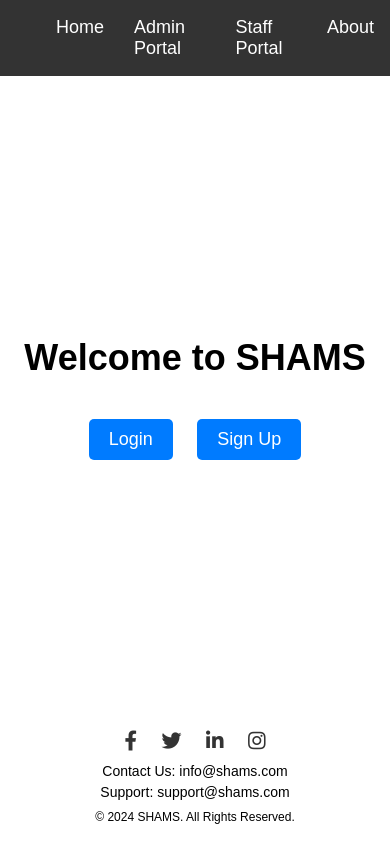
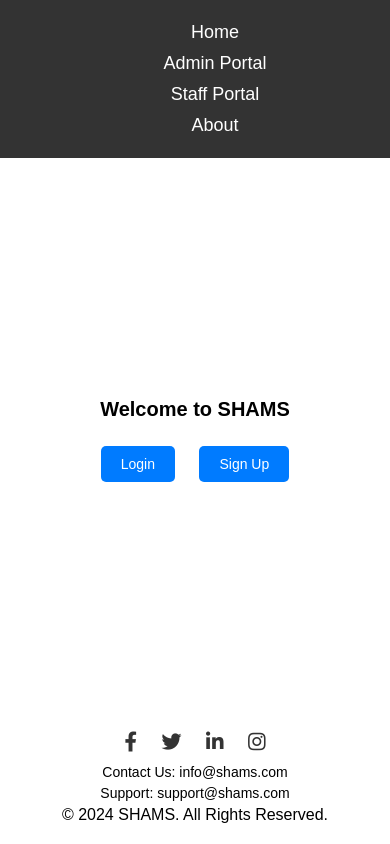
Before and after one commit to yvesmfura/Simplified-hospital-appointment-management-system, a Flask app: page / in a window 390 px wide. Run offline with Flask 3, Linux system fonts and the light colour scheme.

Commit message:
Update main.css

```diff
--- a/static/css/main.css
+++ b/static/css/main.css
@@ -35,9 +35,11 @@ body {
     color: white;
     font-size: 18px;
 }
+
 .navbar-item a:hover {
     text-decoration: underline;
 }
+
 /* Main Content */
 .content {
     text-align: center;
@@ -81,7 +83,40 @@ body {
     font-size: 14px;
 }
 
-.copyright {
-    font-size: 12px;
-    margin-top: 10px;
+/* Media Queries */
+@media screen and (max-width: 768px) {
+    /* Adjust styles for screens smaller than 768px */
+    .navbar-list {
+        flex-direction: column;
+        align-items: center;
+    }
+
+    .navbar-item {
+        margin: 10px 0;
+    }
+
+    .content h1 {
+        font-size: 24px;
+        margin-bottom: 20px;
+    }
+
+    .content a {
+        font-size: 16px;
+    }
 }
+
+@media screen and (max-width: 480px) {
+    /* Adjust styles for screens smaller than 480px */
+    .navbar-item {
+        margin: 5px 0;
+    }
+
+    .content h1 {
+        font-size: 20px;
+        margin-bottom: 15px;
+    }
+
+    .content a {
+        font-size: 14px;
+    }
+}
```
